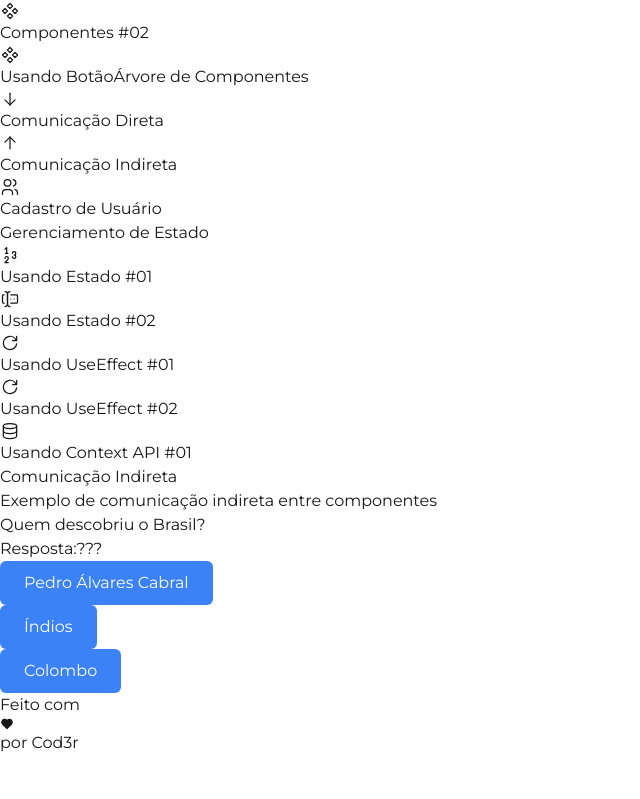
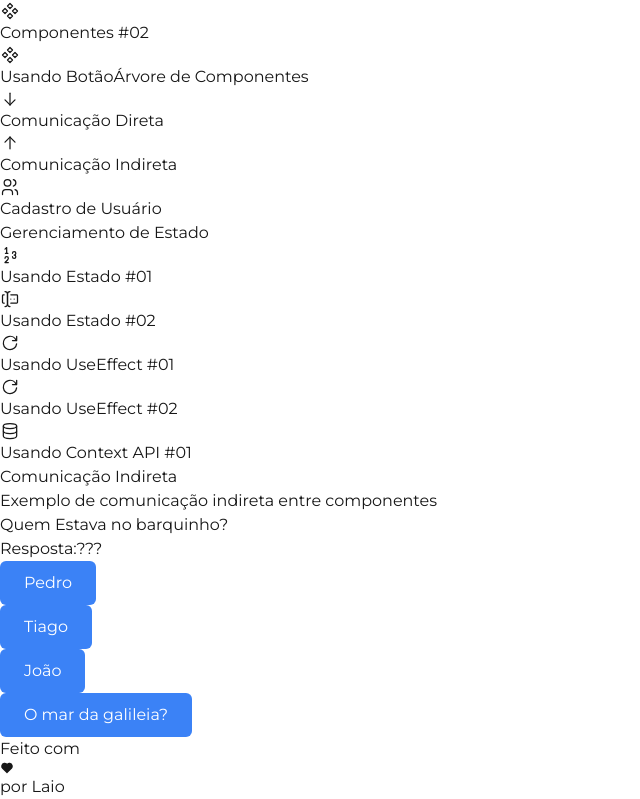
Before and after one commit to LaioGabriel/Estudando-React-e-NEXT, a Next.js app: page /arvore/indireta in a window 1280 px wide. Shown: the part 395-1194 px from the top of the page, without its empty margins (0-640 px from the left). Before the commit the page ends 1150 px from the top, so only its background shows below. Built offline with nearby package versions, Linux system fonts and the light colour scheme.

Commit message:
Exclusão de componentes não utilizados e edição do botão de criar usuário

```diff
--- a/src/components/arvore/indireta/Pai.tsx
+++ b/src/components/arvore/indireta/Pai.tsx
@@ -11,14 +11,14 @@ export default function Pai() {
 
   return (
     <div>
-      <span className="text-3xl font-bold">Quem descobriu o Brasil?</span>
+      <span className="text-3xl font-bold">Quem Estava no barquinho?</span>
       <div className="flex gap-2 text-lg">
         <span className="text-zinc-500">Resposta:</span>
         <span className="font-semibold text-zinc-300">{resposta}</span>
       </div>
       <div className="py-7">
         <Filho
-          opcoes={["Pedro Álvares Cabral", "Índios", "Colombo"]}
+          opcoes={["Pedro", "Tiago", "João","O mar da galileia?"]}
           opcaoSelecionada={receberResposta}
         />
       </div>
--- a/src/components/template/Rodape.tsx
+++ b/src/components/template/Rodape.tsx
@@ -2,11 +2,11 @@ import { IconHeartFilled } from "@tabler/icons-react";
 
 export default function Rodape() {
     return (
-        <footer className="flex justify-end items-center gap-1.5 text-sm
+        <footer className="flex justify-center items-center gap-1.5 text-sm
             border-t border-zinc-800 text-zinc-400 h-16 px-6">
             <span>Feito com</span>
             <IconHeartFilled size={14} className="text-red-500" />
-            <span>por Cod3r</span>
+            <span>por Laio</span>
         </footer>
     )
 }
```
Also changed, not shown: 7 other files (tests, documents, lock files or other folders).
